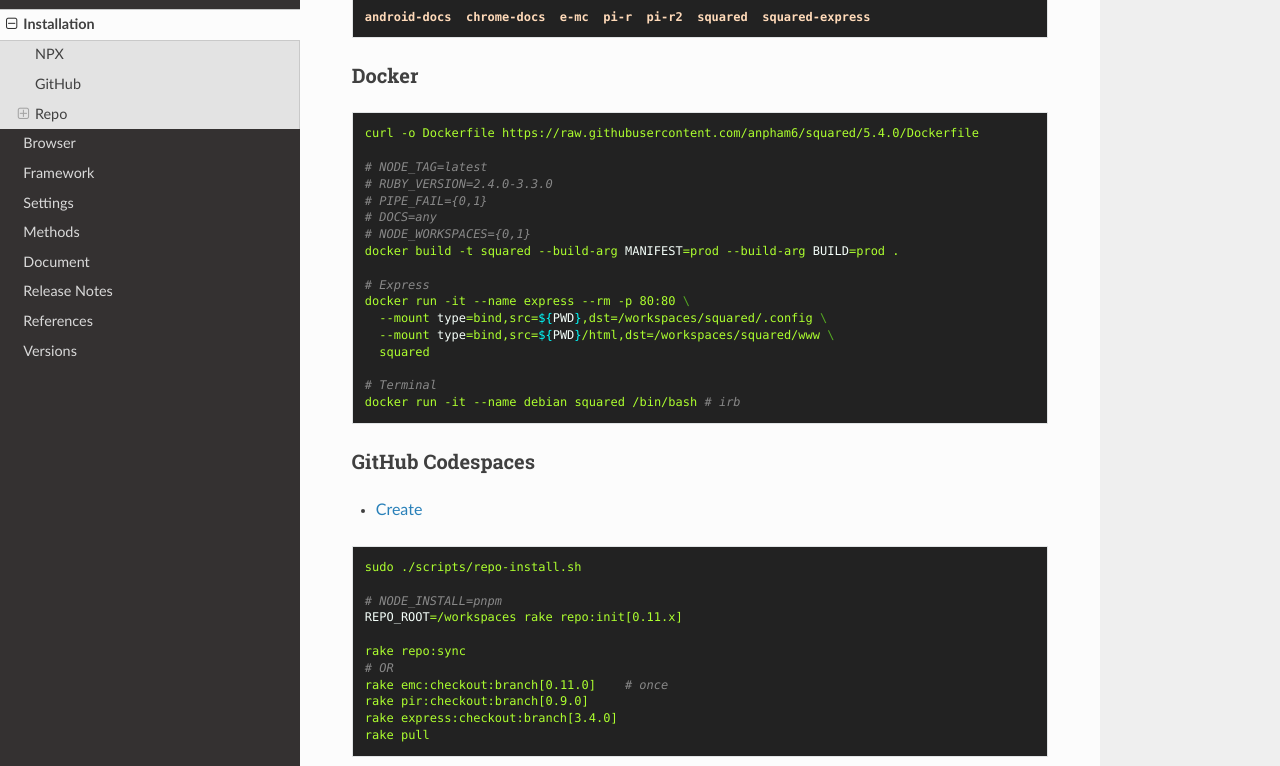
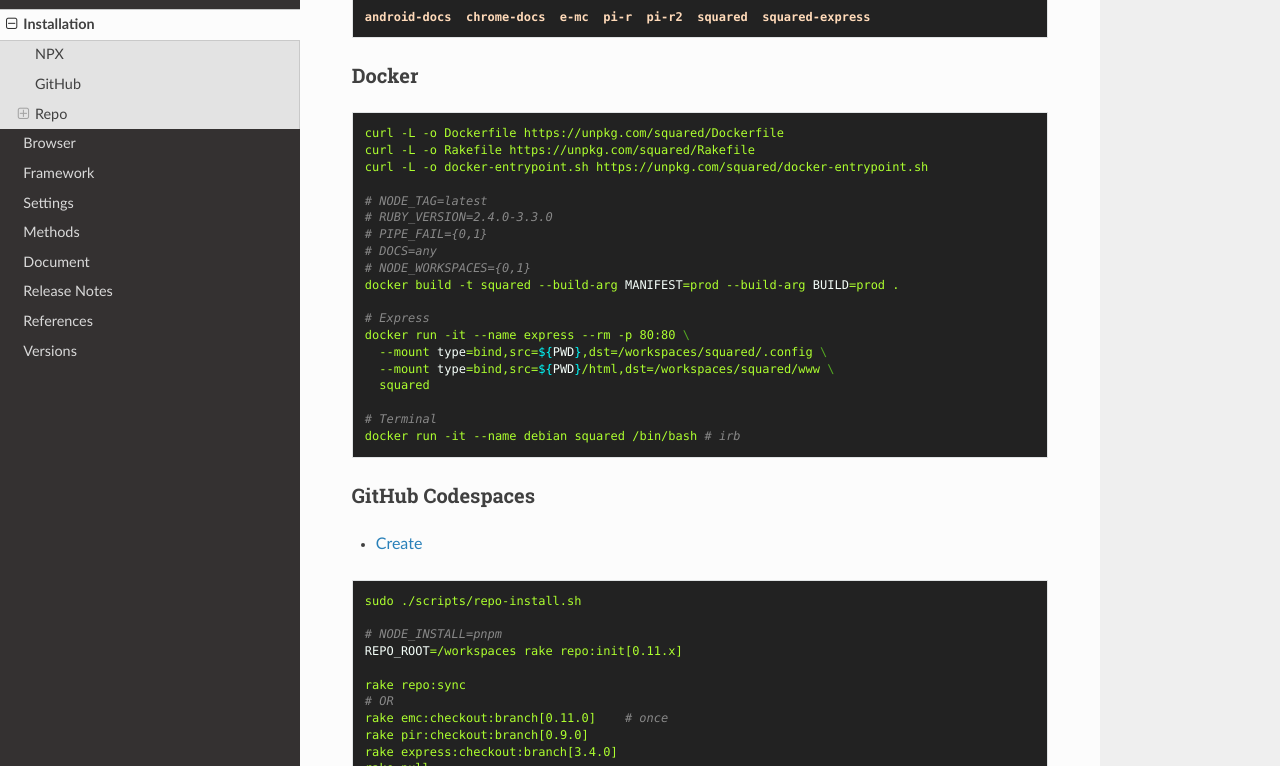
Before and after one commit to anpham6/android-docs, a Sphinx documentation site: the page built from source/installation.rst, in a window 1280 px wide and 900 px high, scrolled down 2401 px, cut to the strip 134-900 px from the top of the window. Built offline with Sphinx 7.4.7 and the Read the Docs theme 3.1.0, drawn with Linux system fonts in a browser that asks for light colours.

Commit message:
Docker: Standalone download instructions were revised.

```diff
--- a/source/installation.rst
+++ b/source/installation.rst
@@ -145,7 +145,9 @@
 
 .. code-block::
 
-  curl -o Dockerfile https://raw.githubusercontent.com/anpham6/squared/5.4.0/Dockerfile
+  curl -L -o Dockerfile https://unpkg.com/squared/Dockerfile
+  curl -L -o Rakefile https://unpkg.com/squared/Rakefile
+  curl -L -o docker-entrypoint.sh https://unpkg.com/squared/docker-entrypoint.sh
 
   # NODE_TAG=latest
   # RUBY_VERSION=2.4.0-3.3.0
```
